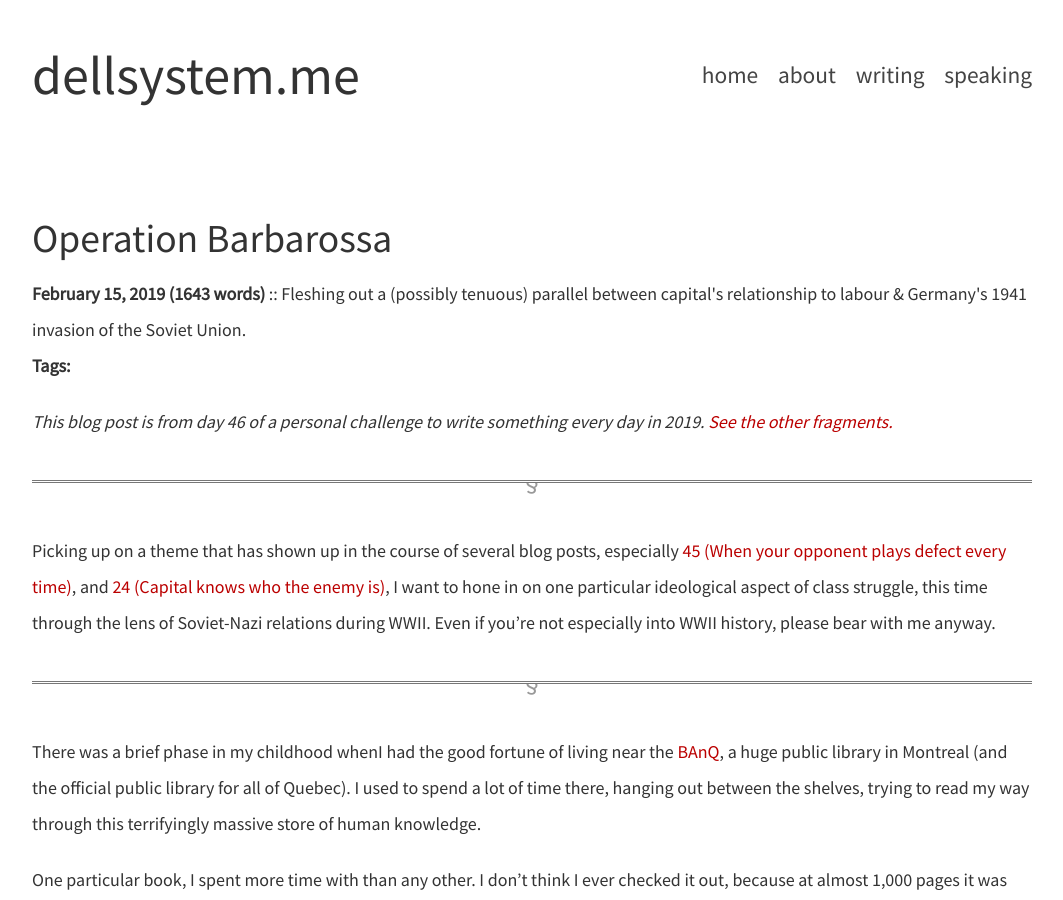
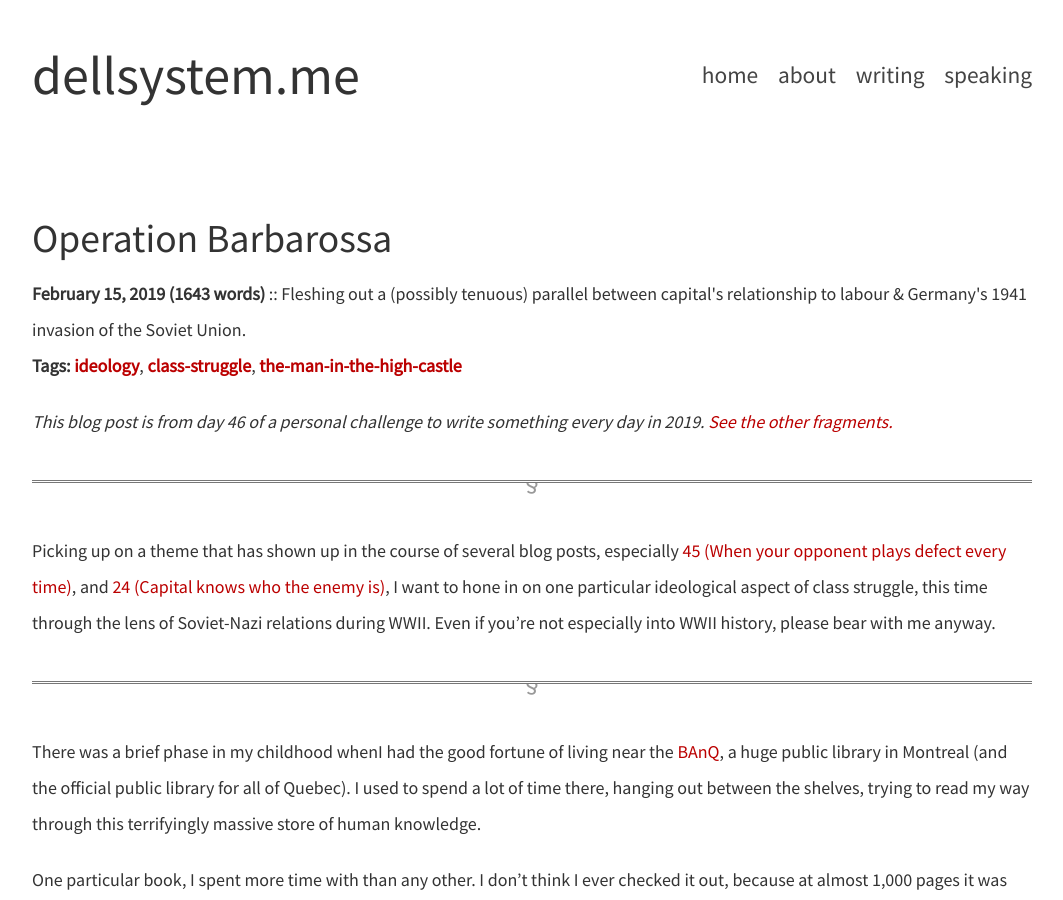
Before and after one commit to dellsystem/dellsystem.github.io, a Jekyll site: the page built from _posts/2019-2-15-fragments-46.md, in a window 1280 px wide and 900 px high. Shown: the whole window, without its empty margins (108-1171 px from the left). Built offline with Jekyll 4.4.1, drawn with Linux system fonts in a browser that asks for light colours.

Commit message:
Add tags to 46
not sure about them tbh

```diff
--- a/_posts/2019-2-15-fragments-46.md
+++ b/_posts/2019-2-15-fragments-46.md
@@ -2,6 +2,10 @@
 title: "Operation Barbarossa"
 layout: fragment
 description: "Fleshing out a (possibly tenuous) parallel between capital's relationship to labour & Germany's 1941 invasion of the Soviet Union."
+tags:
+- ideology
+- class-struggle
+- the-man-in-the-high-castle
 ---
 
 Picking up on a theme that has shown up in the course of several blog posts, especially [45 (When your opponent plays defect every time)](posts/fragments-45), and [24 (Capital knows who the enemy is)](/posts/fragments-24), I want to hone in on one particular ideological aspect of class struggle, this time through the lens of Soviet-Nazi relations during WWII. Even if you're not especially into WWII history, please bear with me anyway.
```
